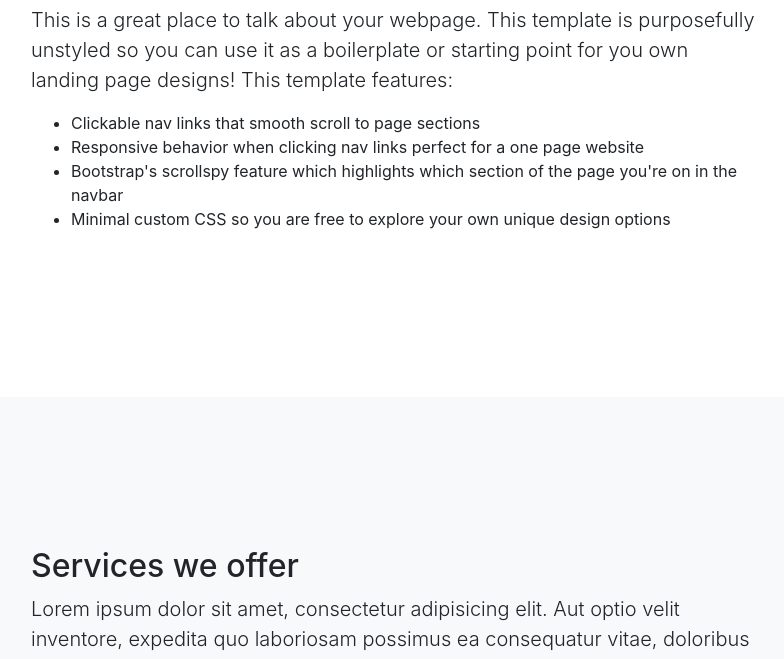
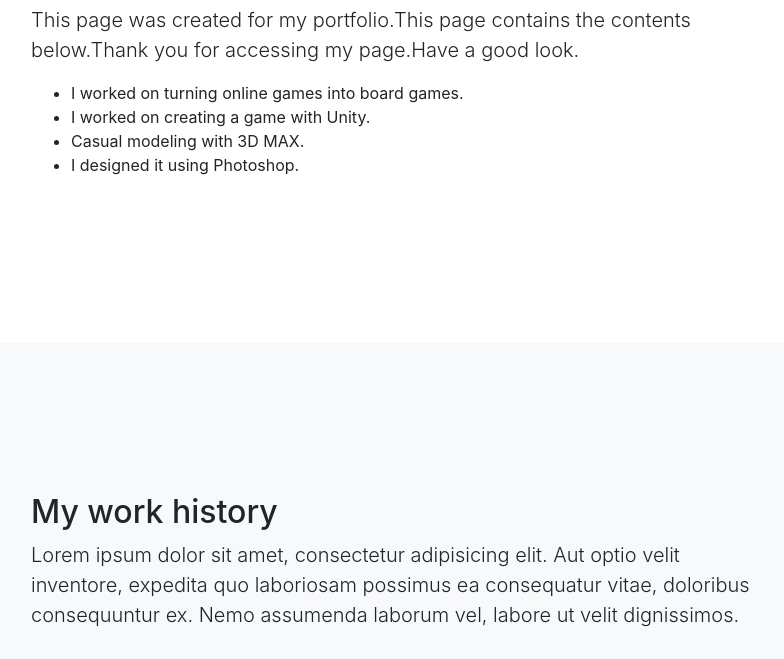
Before and after one commit to Haein0131/WebClass, a website with bundled scripts: page Class7/startbootstrap-scrolling-nav-gh-pages/index.html in a window 1280 px wide. Shown: the part 549-1208 px from the top of the page, without its empty margins (244-1028 px from the left). Built offline with nearby package versions, Linux system fonts and the light colour scheme.

Commit message:
Update index.html

```diff
--- a/Class7/startbootstrap-scrolling-nav-gh-pages/index.html
+++ b/Class7/startbootstrap-scrolling-nav-gh-pages/index.html
@@ -55,12 +55,12 @@
       <div class="row">
         <div class="col-lg-8 mx-auto">
           <h2>About this page</h2>
-          <p class="lead">This is a great place to talk about your webpage. This template is purposefully unstyled so you can use it as a boilerplate or starting point for you own landing page designs! This template features:</p>
+          <p class="lead">This page was created for my portfolio.This page contains the contents below.Thank you for accessing my page.Have a good look.</p>
           <ul>
-            <li>Clickable nav links that smooth scroll to page sections</li>
-            <li>Responsive behavior when clicking nav links perfect for a one page website</li>
-            <li>Bootstrap's scrollspy feature which highlights which section of the page you're on in the navbar</li>
-            <li>Minimal custom CSS so you are free to explore your own unique design options</li>
+            <li>I worked on turning online games into board games.</li>
+            <li>I worked on creating a game with Unity.</li>
+            <li>Casual modeling with 3D MAX.</li>
+            <li>I designed it using Photoshop.</li>
           </ul>
         </div>
       </div>
@@ -71,7 +71,7 @@
     <div class="container">
       <div class="row">
         <div class="col-lg-8 mx-auto">
-          <h2>Services we offer</h2>
+          <h2>My work history</h2>
           <p class="lead">Lorem ipsum dolor sit amet, consectetur adipisicing elit. Aut optio velit inventore, expedita quo laboriosam possimus ea consequatur vitae, doloribus consequuntur ex. Nemo assumenda laborum vel, labore ut velit dignissimos.</p>
         </div>
       </div>
@@ -83,7 +83,7 @@
       <div class="row">
         <div class="col-lg-8 mx-auto">
           <h2>Contact us</h2>
-          <p class="lead">Lorem ipsum dolor sit amet, consectetur adipisicing elit. Vero odio fugiat voluptatem dolor, provident officiis, id iusto! Obcaecati incidunt, qui nihil beatae magnam et repudiandae ipsa exercitationem, in, quo totam.</p>
+          <p class="lead">Jeon Haein/ini0131@naver.com/010-8467-6377/WoosongUniversity-Game Multimedia</p>
         </div>
       </div>
     </div>
```
